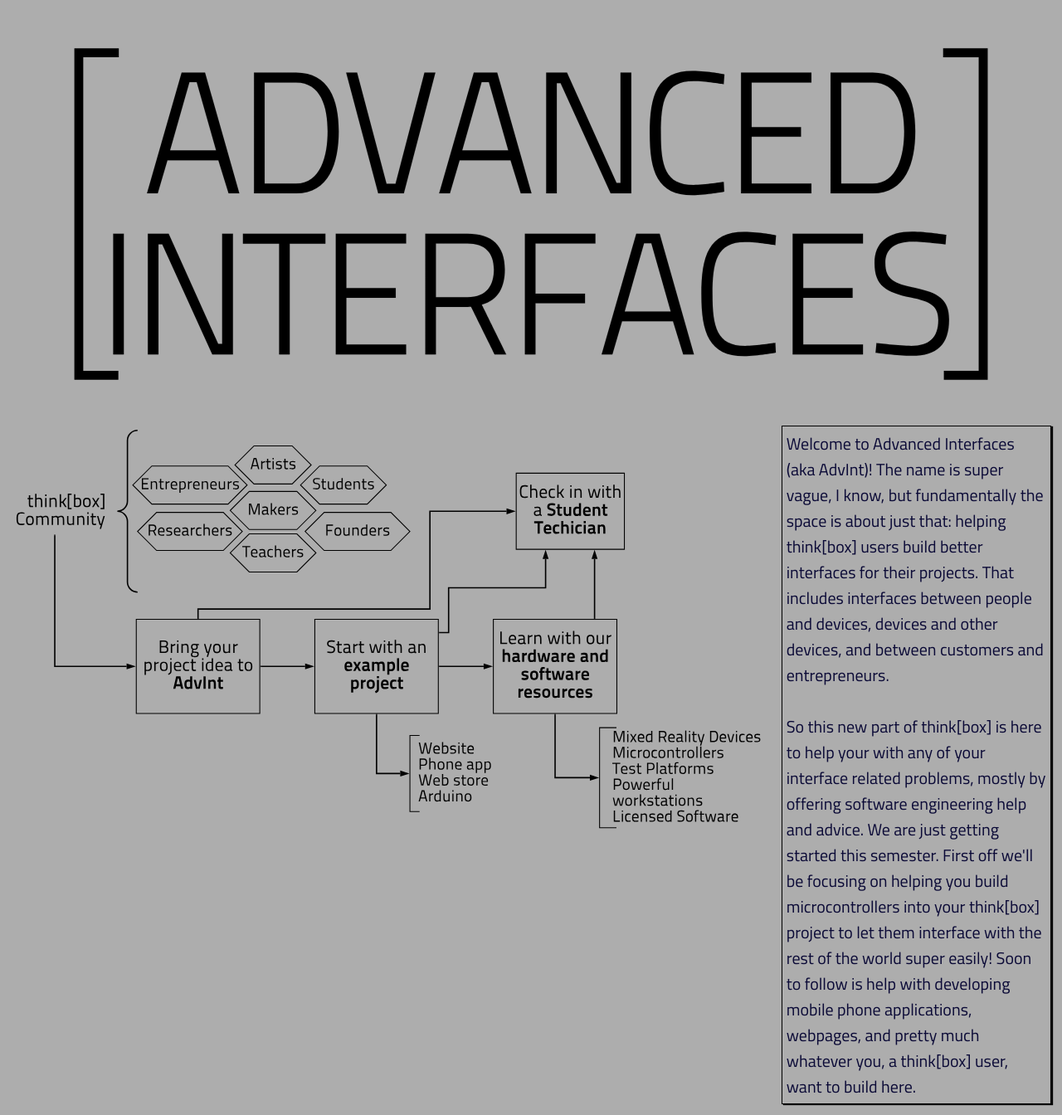
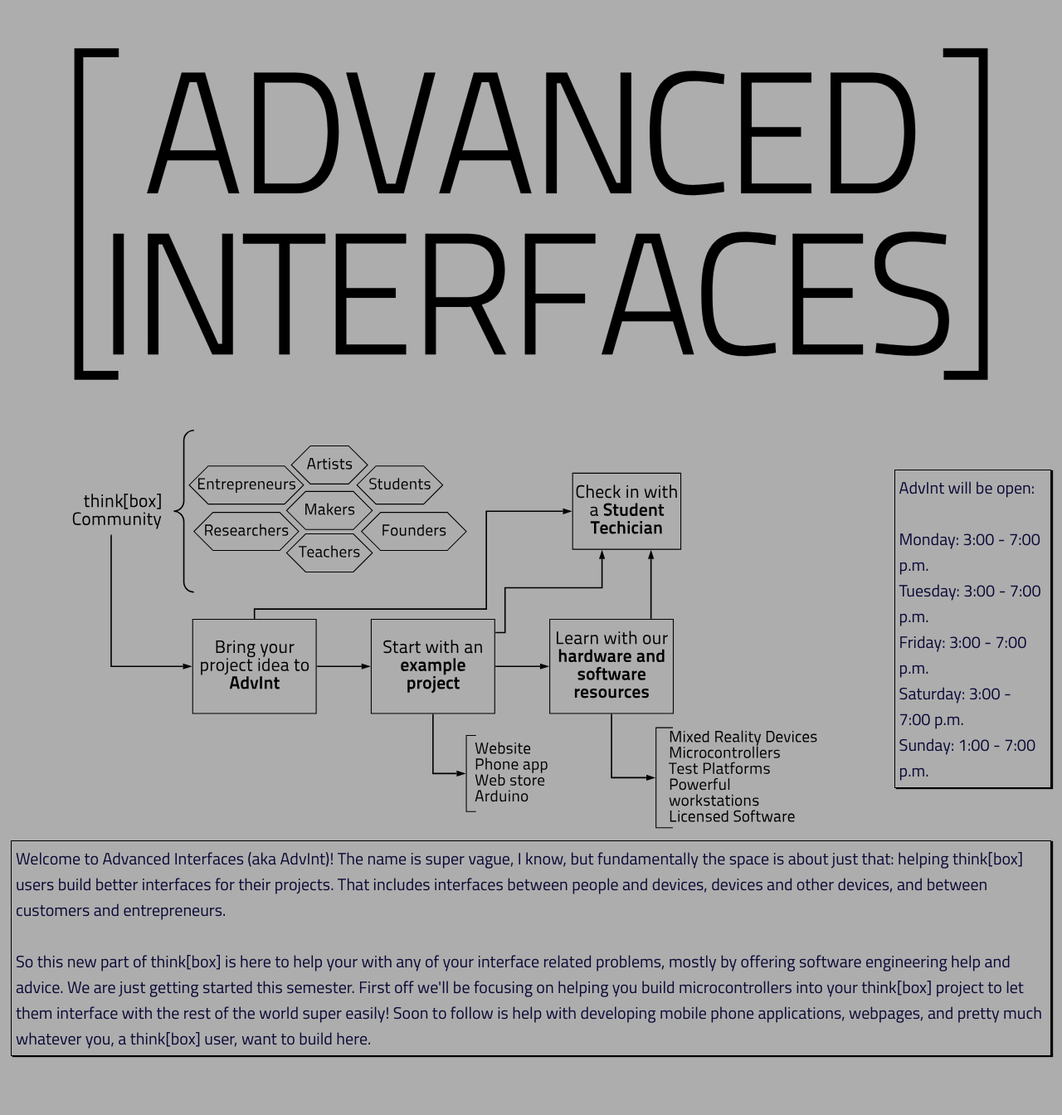
Before and after one commit to advinttbx/welcomedisp, a Flask app: page / in a window 1280 px wide. Shown: the whole page at 83% size. After the commit the page ends 1275 px from the top, so only its background shows below. Run offline with Flask 2, Linux system fonts and the light colour scheme.

Commit message:
changed style of html page

```diff
--- a/static/style.css
+++ b/static/style.css
@@ -59,10 +59,18 @@ h1 {
 }
 
 .content {
-    max-width: 33%;
     align-self: center;
 }
 
+.image-and-hours {
+    position: relative;
+    float: left;
+}
+
+.info {
+    position: relative;
+    float: right;
+}
 
 /* svg */
 .str0 {stroke:black;stroke-width:3;stroke-linejoin:bevel;stroke-miterlimit:2.61313}
--- a/templates/index.html
+++ b/templates/index.html
@@ -7,19 +7,23 @@
         <div class="header-container">
             <div class="image-and-content">
                 <img class="image" src="/static/advint-logo.svg">
-                <!-- <div class="card content">
+            </div>
+            <div class="image-and-hours">
+                <div class="image-and-content">
+                    <img class="image" src="/static/advint-flow.svg">
+                    <div class="card content">
                         AdvInt will be open:
                         <br />
                         <br />
-                    Monday: 3:00 - 7:15 p.m. <br />
-                    Tuesday: 4:00 - 7:15 p.m. <br />
-                    Friday: 3:00 - 7:15 p.m. <br />
-                    Saturday: 3:00 - 7:15 p.m. <br />
-                    Sunday: 1:00 - 7:15 p.m. <br />
-                </div> -->
+                        Monday: 3:00 - 7:00 p.m. <br />
+                        Tuesday: 3:00 - 7:00 p.m. <br />
+                        Friday: 3:00 - 7:00 p.m. <br />
+                        Saturday: 3:00 - 7:00 p.m. <br />
+                        Sunday: 1:00 - 7:00 p.m. <br />
                     </div>
-            <div class="image-and-content">
-                <img class="image" src="/static/advint-flow.svg">
+                </div>
+            </div>
+                <div class="info">
                     <div class="card content">
                             Welcome to Advanced Interfaces (aka AdvInt)! The name is super vague, I know, but fundamentally the space is about just that: helping think[box] users build better interfaces for their projects. That includes interfaces between people and devices, devices and other devices, and between customers and entrepreneurs.
                             <br />
@@ -28,6 +32,33 @@
                     </div>
                 </div>
             </div>
+
+        </div>
+
+
+        <!--
+        <div class="image-paragraph-hours">
+            <div class="picture">
+                <img class="image" src="/static/advint-flow.svg">
+            </div>
+            <div class="card paragraph">
+                Welcome to Advanced Interfaces (aka AdvInt)! The name is super vague, I know, but fundamentally the space is about just that: helping think[box] users build better interfaces for their projects. That includes interfaces between people and devices, devices and other devices, and between customers and entrepreneurs.
+                <br />
+                <br />
+                So this new part of think[box] is here to help your with any of your interface related problems, mostly by offering software engineering help and advice. We are just getting started this semester. First off we'll be focusing on helping you build microcontrollers into your think[box] project to let them interface with the rest of the world super easily! Soon to follow is help with developing mobile phone applications, webpages, and pretty much whatever you, a think[box] user, want to build here.
+            </div>
+            <div class="card hours">
+                AdvInt will be open:
+                <br />
+                <br />
+                Monday: 3:00 - 7:00 p.m. <br />
+                Tuesday: 4:00 - 7:00 p.m. <br />
+                Friday: 3:00 - 7:00 p.m. <br />
+                Saturday: 3:00 - 7:00 p.m. <br />
+                Sunday: 1:00 - 7:00 p.m. <br />
+            </div>
+        </div>
+        -->
             <!-- <div class="master-card-container">
                 <div class="card">This resource is defined as<br />
 
```
Lines whose indentation alone changed are shown as unchanged.
